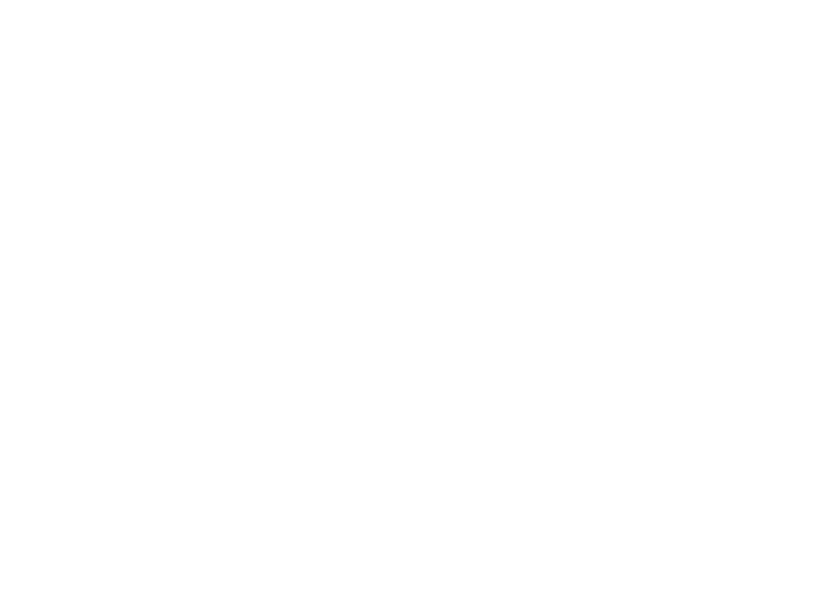
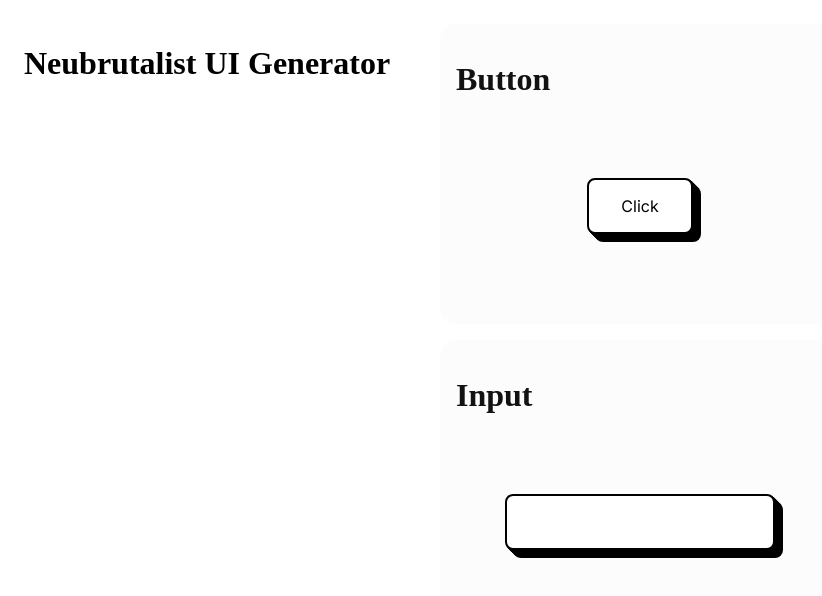
Before and after one commit to majoouoo/neubrutalist-ui, a SvelteKit app: page / in a window 1280 px wide. Shown: the top 596 px of the page, without its empty margins (0-822 px from the left). Built offline with nearby package versions, Linux system fonts and the light colour scheme.

Commit message:
Added button and text input

```diff
--- /dev/null
+++ b/src/global.css
@@ -0,0 +1,27 @@
+@import url('https://fonts.googleapis.com/css2?family=Instrument+Serif:ital@0;1&family=Inter:ital,opsz,wght@0,14..32,100..900;1,14..32,100..900&display=swap');
+
+@font-face {
+  font-family: "Saint";
+  src: url("/fonts/SaintRegular.ttf");
+}
+
+:root {
+  --white: #fcfcfc;
+  --black: #121212;
+}
+
+* {
+  margin: 0;
+  padding: 0;
+  box-sizing: border-box;
+  font-family: "Instrument Serif", serif;
+}
+
+body {
+  background-color: var(--black);
+  color: var(--white);
+}
+
+.saint-font {
+  font-family: "Saint", sans-serif;
+}
--- /dev/null
+++ b/src/routes/+layout.svelte
@@ -0,0 +1,5 @@
+<style>
+  @import "../global.css";
+</style>
+
+<slot></slot>
--- a/src/routes/+page.svelte
+++ b/src/routes/+page.svelte
@@ -0,0 +1,130 @@
+<script>
+  let shadowX = 8;
+  let shadowY = 8;
+  let shadowLength = 0;
+  let cornerRadius = 8;
+  let borderWidth = 2;
+  let shadowColor = "#000";
+  let elementColor = "#fff";
+  let transitionLength = 0.2;
+
+  let boxShadow = "";
+  for (let i = 1; i < Math.max(shadowX, shadowY); i++) {
+    boxShadow += `${shadowX / Math.max(shadowX, shadowY) * i}px ${shadowY / Math.max(shadowX, shadowY) * i}px 0px ${shadowLength}px ${shadowColor}, `;
+  }
+  boxShadow += `${shadowX}px ${shadowY}px ${shadowLength}px ${shadowColor}`;
+</script>
+
+<main>
+  <div id="content"
+  style="
+  --shadow-x: {shadowX}px;
+  --shadow-y: {shadowY}px;
+  --shadow-length: {shadowLength}px;
+  --corner-radius: {cornerRadius}px;
+  --border-width: {borderWidth}px;
+  --shadow-color: {shadowColor};
+  --element-color: {elementColor};
+  --transition-length: {transitionLength}s;
+  --box-shadow: {boxShadow};
+  ">
+    <div id="settings">
+      <h1>Neubrutalist UI Generator</h1>
+    </div>
+
+    <div class="component-card">
+      <header>
+        <h1>Button</h1>
+      </header>
+      <div class="component-wrapper">
+        <button class="component">Click</button>
+      </div>
+    </div>
+    <div class="code">
+
+    </div>
+
+    <div class="component-card">
+      <header>
+        <h1>Input</h1>
+      </header>
+      <div class="component-wrapper">
+        <input type="text" class="component">
+      </div>
+    </div>
+    <div class="code">
+
+    </div>
+  </div>
+</main>
+
+<style>
+  #content {
+    display: grid;
+    grid-template-columns: 1fr 1fr 1fr;
+    grid-template-rows: repeat(4, 300px);
+    gap: 1rem;
+    padding: 1rem;
+  }
+
+  #settings {
+    grid-column: 1;
+    grid-row: 1 / -1;
+    display: flex;
+    flex-direction: column;
+
+    position: sticky;
+    top: 0;
+    left: 0;
+    align-self: flex-start;
+
+    gap: 1rem;
+  }
+
+  .component-card {
+    gap: 1rem;
+    border-radius: 1rem;
+    background-color: var(--white);
+    color: var(--black);
+    display: grid;
+    grid-template-rows: auto 1fr;
+    padding: 1rem 1rem 3rem 1rem;
+  }
+
+  .component-card header {
+    width: 100%;
+  }
+
+  .component-card .component-wrapper {
+    display: flex;
+    justify-content: center;
+    align-items: center;
+  }
+
+  .component {
+    display: flex;
+    flex-direction: column;
+    justify-content: center;
+    align-items: center;
+    gap: 1rem;
+    padding: 1rem 2rem;
+    font-family: "Inter", sans-serif;
+    font-size: 1rem;
+    border-radius: var(--corner-radius);
+    border: var(--border-width) solid var(--shadow-color);
+    box-shadow: var(--box-shadow);
+    background-color: var(--element-color);
+    transition-property: transform, box-shadow;
+    transition-duration: var(--transition-length);
+  }
+
+  input.component {
+    padding: 1rem;
+  }
+
+  .component:active, input.component:focus {
+    transform: translate(var(--shadow-x), var(--shadow-y));
+    box-shadow: none;
+    outline: none;
+  }
+</style>
```
